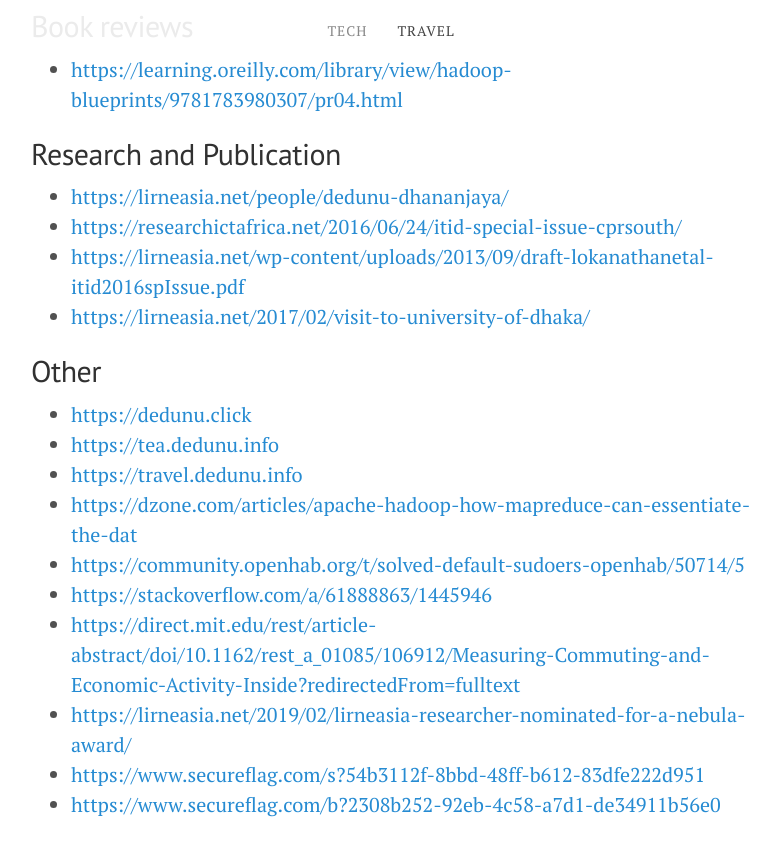
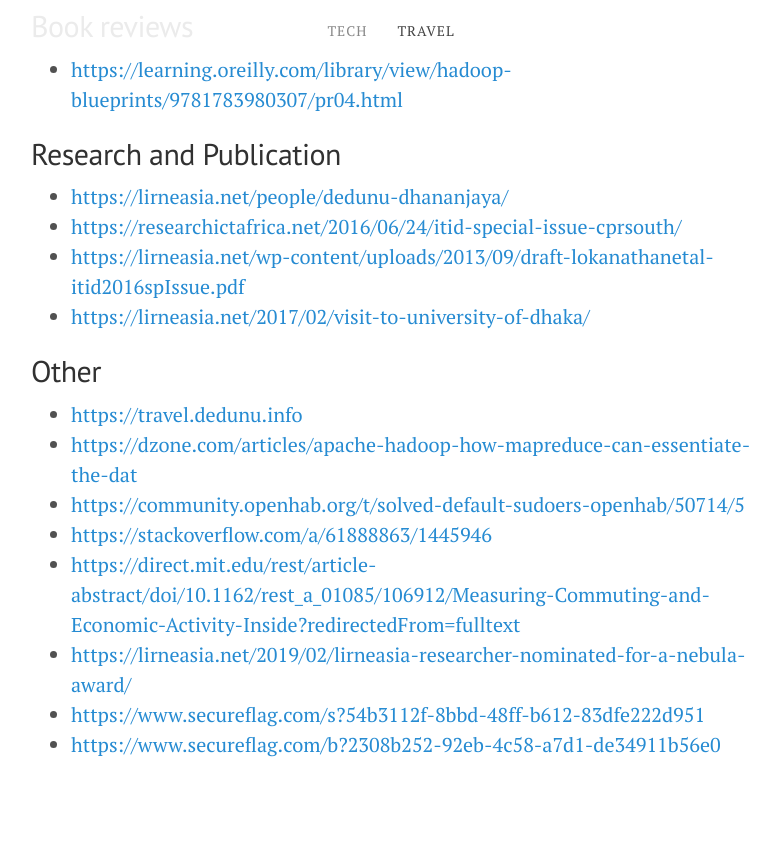
Before and after one commit to dedunu/tech, a Jekyll site: the page built from links.md, in a window 1280 px wide and 900 px high, scrolled down 1949 px. Shown: the top 856 px of the window, without its empty margins (249-1024 px from the left). Built offline with Jekyll 4.4.1, drawn with Linux system fonts in a browser that asks for light colours.

Commit message:
Update links.md
Signed-off-by: Dedunu Dhananjaya <hello@dedunu.info>

```diff
--- a/links.md
+++ b/links.md
@@ -81,8 +81,6 @@
 
 ## Other
 
-- <https://dedunu.click>
-- <https://tea.dedunu.info>
 - <https://travel.dedunu.info>
 - <https://dzone.com/articles/apache-hadoop-how-mapreduce-can-essentiate-the-dat>
 - <https://community.openhab.org/t/solved-default-sudoers-openhab/50714/5>
```
